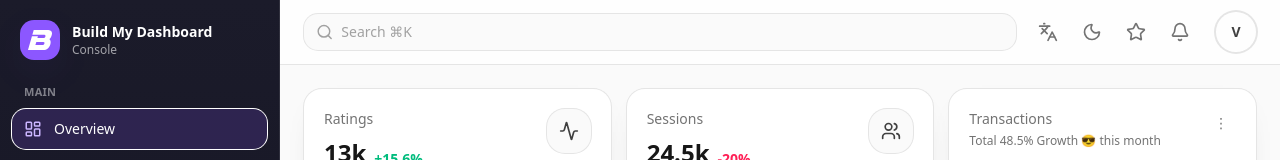
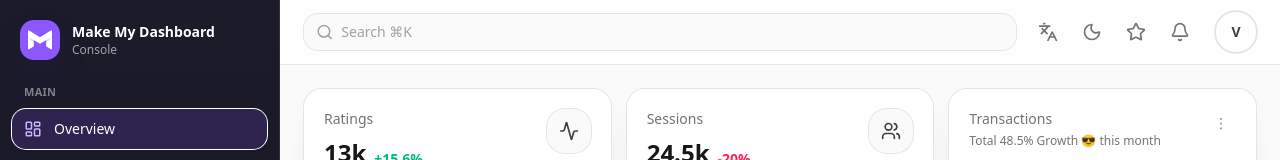
Before and after one commit to zyypher/makemydashboard, a Next.js app: page / in a window 1280 px wide. Shown: the top 160 px of the page. Built offline with nearby package versions, Linux system fonts and the light colour scheme; no server answers; sample sign-in values are in the browser's storage.

Commit message:
login logo changed

```diff
--- a/components/app-shell/sidebar.tsx
+++ b/components/app-shell/sidebar.tsx
@@ -37,15 +37,15 @@ export default function Sidebar() {
         <div className="px-5 pt-5">
           <div className="flex items-center gap-3">
             <div
-              className="grid h-10 w-10 place-items-center rounded-xl shadow-[0_12px_40px_-16px_rgba(140,87,255,0.9)]"
-              style={{ backgroundColor: BRAND.accent }}
-            >
-              {/* Center + make it feel “bold” */}
-              <Logo className="h-6 w-6 text-white" />
-            </div>
+  className="grid h-10 w-10 place-items-center rounded-xl shadow-[0_12px_40px_-16px_rgba(140,87,255,0.9)]"
+  style={{ backgroundColor: "#8C57FF", color: "white" }}
+>
+  <Logo className="h-6 w-6" />
+</div>
+
 
             <div className="leading-tight">
-              <div className="text-sm font-semibold">Build My Dashboard</div>
+              <div className="text-sm font-semibold">Make  My Dashboard</div>
               <div className="text-xs text-white/60">Console</div>
             </div>
           </div>
--- a/components/images/logo.tsx
+++ b/components/images/logo.tsx
@@ -1,24 +1,41 @@
 // components/images/logo.tsx
 import * as React from "react";
 
-type LogoProps = React.SVGProps<SVGSVGElement> & {
-  title?: string;
-};
+type LogoProps = React.SVGProps<SVGSVGElement>;
 
-export default function Logo({ className, title = "BuildMyDashboard", ...props }: LogoProps) {
+export default function Logo({ className, ...props }: LogoProps) {
   return (
     <svg
+      viewBox="0 0 100 79"
+      fill="none"
       xmlns="http://www.w3.org/2000/svg"
-      viewBox="0 0 57.31 47.22"
-      role="img"
-      aria-label={title}
       className={className}
       {...props}
     >
       <path
-        d="M57.17 6a6.55 6.55 0 0 0-3-4.42A11.23 11.23 0 0 0 47.94 0H13.66l-3.28 11.35h28.54c1.61 0 2.55.7 2.8 2.1a2.3 2.3 0 0 1-.06 1.24l-.27.92A4.4 4.4 0 0 1 39.63 18a4.79 4.79 0 0 1-2.89 1H22.49l1.19-4.15H9.38L0 47.22h39.1a11.37 11.37 0 0 0 6.71-2.1 18.49 18.49 0 0 0 4.95-5.21 21.45 21.45 0 0 0 2.83-6.69 16 16 0 0 0 .28-6.59 7.92 7.92 0 0 0-3-5.24 10.81 10.81 0 0 0 2.67-2.75 19.59 19.59 0 0 0 2.21-4.07 22.55 22.55 0 0 0 1.33-4.49A11.06 11.06 0 0 0 57.17 6zm-17.9 25.46l-.32 1a4.16 4.16 0 0 1-1.69 2.3 4.89 4.89 0 0 1-2.89 1H17.63l2.24-7.67h16.74c1.61 0 2.53.63 2.76 1.9a3.52 3.52 0 0 1-.1 1.47z"
+        fillRule="evenodd"
+        clipRule="evenodd"
+        d="M4.92008 0.501904L22.662 11.4573C23.614 12.0451 24.1936 13.0844 24.1936 14.2036V64.2521C24.1936 65.3871 23.5976 66.4387 22.6241 67.0214L4.8822 77.6429C3.35344 78.5581 1.37254 78.0602 0.457741 76.5307C0.158194 76.0299 0 75.4572 0 74.8736V3.24818C0 1.46582 1.44424 0.0209274 3.22581 0.0209274C3.82422 0.0209274 4.41085 0.18746 4.92008 0.501904Z"
         fill="currentColor"
       />
+      <path opacity="0.077704" d="M0 26.1063L24.1936 39.9852V53.5915L0 26.1063Z" fill="black" />
+      <path opacity="0.077704" d="M0 26.1063L24.1936 39.6319V47.9438L0 26.1063Z" fill="black" />
+
+      <path
+        fillRule="evenodd"
+        clipRule="evenodd"
+        d="M95.084 0.489601L77.3421 11.4083C76.3878 11.9956 75.8064 13.0362 75.8064 14.1571V64.2526C75.8064 65.3875 76.4024 66.4391 77.3759 67.0219L95.1178 77.6433C96.6466 78.5585 98.6275 78.0606 99.5423 76.5312C99.8418 76.0303 100 75.4576 100 74.874V3.23842C100 1.45605 98.5558 0.0111618 96.7742 0.0111618C96.1774 0.0111618 95.5923 0.176782 95.084 0.489601Z"
+        fill="currentColor"
+      />
+
+      <path opacity="0.077704" d="M100 26.1063L75.8064 39.956V54.0023L100 26.1063Z" fill="black" />
+      <path opacity="0.077704" d="M100 26.1063L75.8064 39.6199V48.3546L100 26.1063Z" fill="black" />
+
+      <path d="M4.91149 0.475694L50 28.123V54.7479L0 26.0986V3.22726C0 1.44489 1.44424 0 3.22581 0C3.8208 0 4.4042 0.164633 4.91149 0.475694Z" fill="currentColor" />
+      <path d="M4.91149 0.475694L50 28.123V54.7479L0 26.0986V3.22726C0 1.44489 1.44424 0 3.22581 0C3.8208 0 4.4042 0.164633 4.91149 0.475694Z" fill="white" fillOpacity="0.15" />
+
+      <path d="M95.0885 0.475694L50 28.123V54.7479L100 26.0986V3.22726C100 1.44489 98.5558 0 96.7742 0C96.1792 0 95.5958 0.164633 95.0885 0.475694Z" fill="currentColor" />
+      <path d="M95.0885 0.475694L50 28.123V54.7479L100 26.0986V3.22726C100 1.44489 98.5558 0 96.7742 0C96.1792 0 95.5958 0.164633 95.0885 0.475694Z" fill="white" fillOpacity="0.3" />
     </svg>
   );
 }
```
